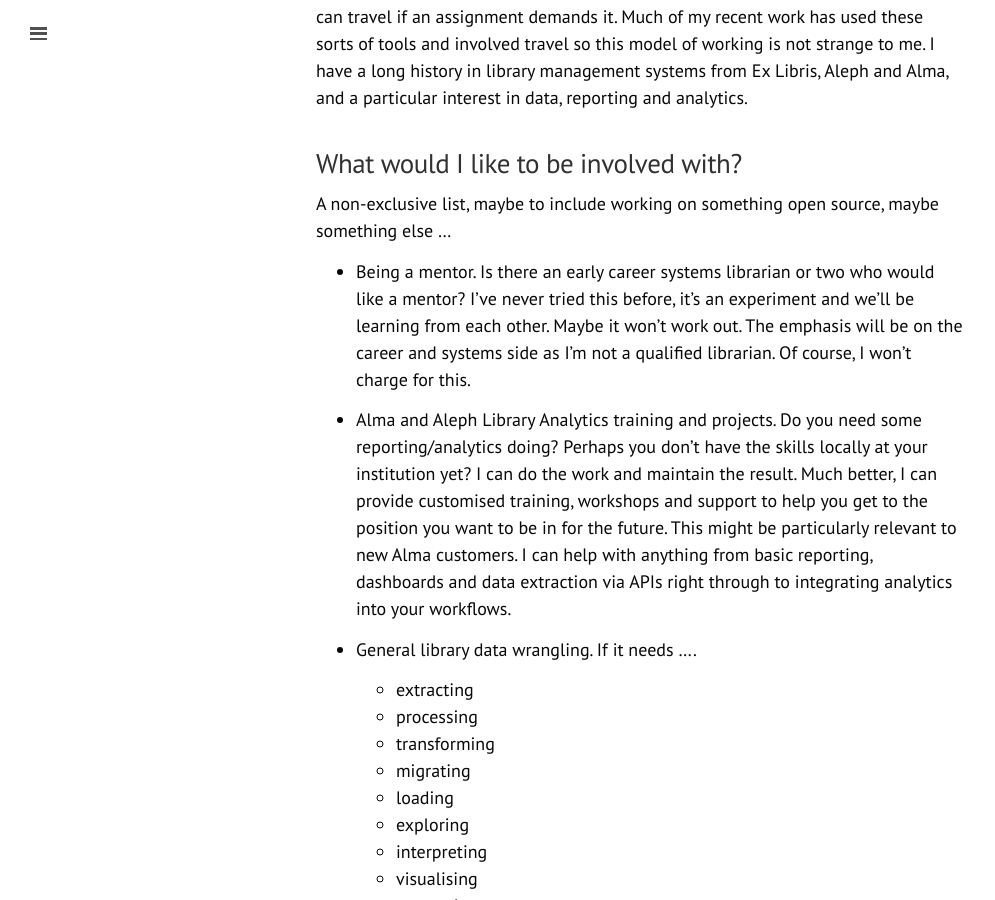
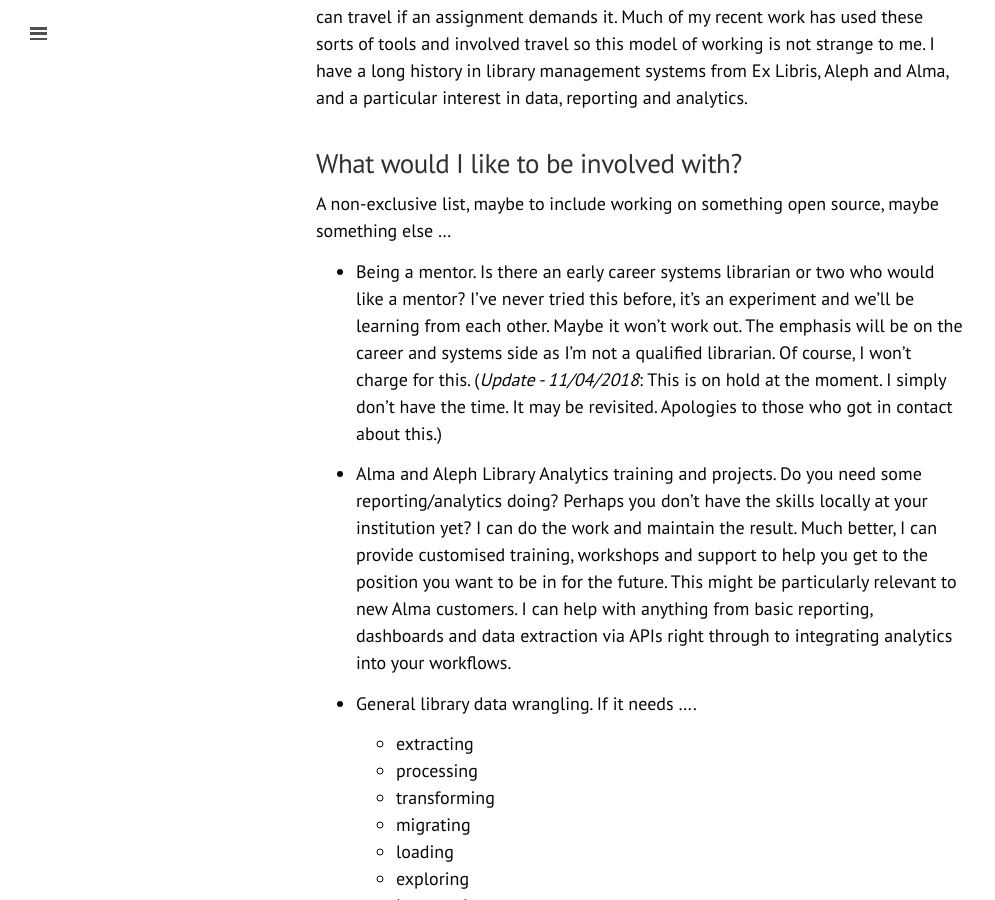
Before and after one commit to jhkrug/jhkrug.github.io, a Jekyll site: the page built from _posts/2017-01-17-retirement_slope.md, in a window 1280 px wide and 900 px high, scrolled down 1272 px. Shown: the whole window, without its empty margins (0-995 px from the left). Built offline with Jekyll 4.4.1, drawn with Linux system fonts in a browser that asks for light colours.

```diff
--- a/_posts/2017-01-17-retirement_slope.md
+++ b/_posts/2017-01-17-retirement_slope.md
@@ -57,11 +57,13 @@ What would I like to be involved with?
 A non-exclusive list, maybe to include working on something open
 source, maybe something else ...
 
-* Being a mentor. Is there an early career systems librarian or two
-who would like a mentor? I've never tried this before, it's an
-experiment and we'll be learning from each other. Maybe it won't work
-out. The emphasis will be on the career and systems side as I'm not a
-qualified librarian. Of course, I won't charge for this.
+* Being a mentor. Is there an early career systems librarian or two who
+would like a mentor? I've never tried this before, it's an experiment
+and we'll be learning from each other. Maybe it won't work out. The
+emphasis will be on the career and systems side as I'm not a qualified
+librarian. Of course, I won't charge for this. (*Update - 11/04/2018*:
+This is on hold at the moment. I simply don't have the time. It may be
+revisited. Apologies to those who got in contact about this.)
 
 * Alma and Aleph Library Analytics training and projects. Do you need
 some reporting/analytics doing? Perhaps you don't have the skills
```
Also changed, not shown: _posts/2018-04-06-work_plan.md (added, +78 -0 lines), about.md (+12 -5 lines), public/favicon.ico (added).
